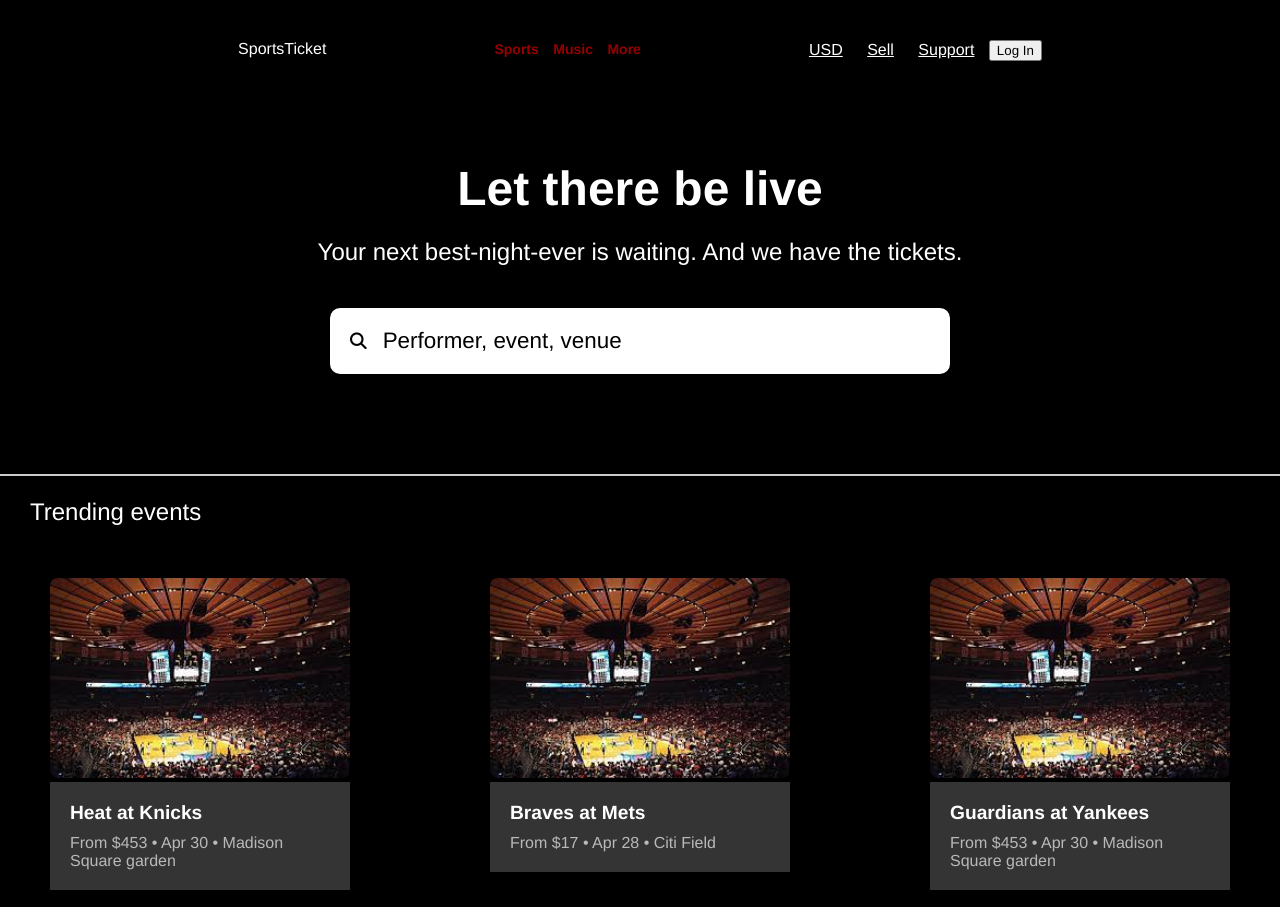
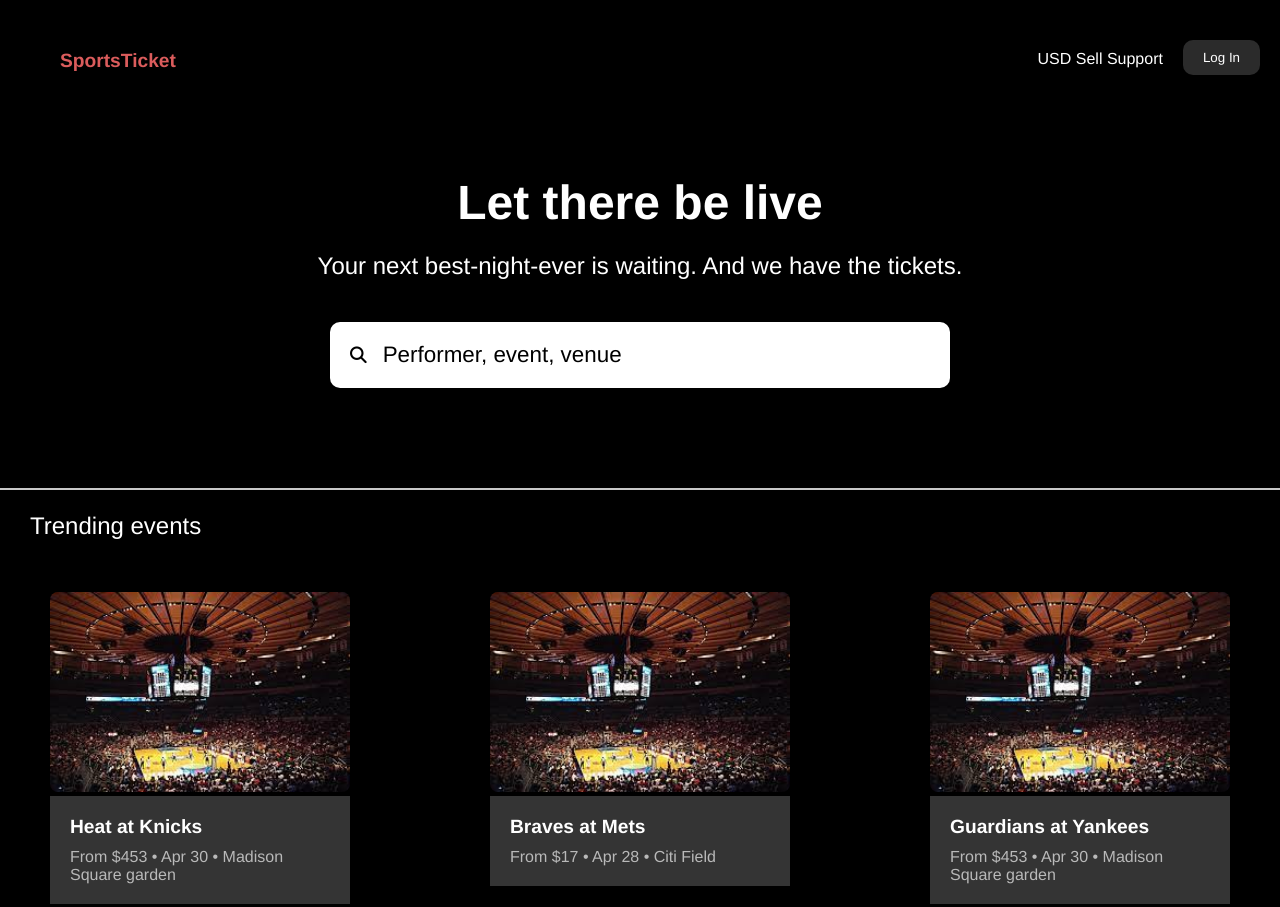
Before and after one commit to moisesg526/sports-ticket, a plain HTML site: page index.html in a window 1280 px wide. Shown: the top 907 px of the page. Drawn offline with Linux system fonts and the light colour scheme.

Commit message:
Adjusted the user login view based on media queries

```diff
--- a/index.html
+++ b/index.html
@@ -14,17 +14,22 @@
   <body>
     <section>
       <nav class="nav">
+        <div class="left-nav">
           <div class="logo">SportsTicket</div>
           <div class="navigations">
             <a href="#">Sports</a>
             <a href="#">Music</a>
             <a href="#">More</a>
           </div>
+        </div>
+        <div class="right-nav">
           <div class="options">
             <a href="#">USD</a>
             <a href="#">Sell</a>
             <a href="#">Support</a>
-          <button>Log In</button>
+          </div>
+          <button class="login">Log In</button>
+          <div class="user"><i class="fa-sharp fa-regular fa-circle-user fa-xl" style="color: #ffffff;"></i></div>
         </div>
       </nav>
     </section>
--- a/styles.css
+++ b/styles.css
@@ -8,14 +8,18 @@
 
 .nav {
   display: flex;
-  justify-content: space-around;
-  padding: 20px;
+  justify-content: space-between;
+  padding: 40px 20px;
   background-color: #000;
 }
 
 .logo {
   color: #fff;
   cursor: pointer;
+  padding: 0 40px;
+  color: #db5c5c;
+  font-weight: 800;
+  font-size: 1.2rem;
 }
 
 .navigations a {
@@ -25,9 +29,22 @@
   text-decoration: none;
   margin-left: 10px;
   cursor: pointer;
+  display: none;
 }
 .top-section {
   background-color: #000;
+}
+
+.left-nav {
+  display: flex;
+}
+
+.options a {
+  display: none;
+}
+
+.login {
+  display: none;
 }
 /* Body */
 
@@ -121,6 +138,11 @@ hr.line {
 }
 
 /* Events Section */
+
+.events-info-heading {
+  background-color: #000;
+  padding: 20px 30px 0;
+}
 
 .events-section {
   background-color: #000;
@@ -374,13 +396,38 @@ li {
 @media only screen and (min-width: 1000px) {
   .nav {
     display: flex;
-    justify-content: space-evenly;
-    padding: 40px 80px;
+    justify-content: space-between;
+    padding: 40px 20px;
   }
 
+  .logo {
+    padding-top: 10px;
+  }
+
+  .right-nav {
+    display: flex;
+  }
   .options a {
     color: #fff;
-    padding: 0 10px;
+    display: contents;
+  }
+
+  .options {
+    padding-top: 10px;
+  }
+
+  .login {
+    display: flex;
+    border: none;
+    border-radius: 10px;
+    margin-left: 20px;
+    padding: 10px 20px;
+    background-color: #2b2b2b;
+    color: #ffffff;
+  }
+
+  .user {
+    display: none;
   }
 
   .searchbar {
@@ -390,11 +437,6 @@ li {
   h1 {
     font-size: 3rem;
   }
-
-.events-info-heading {
-  background-color: #000;
-  padding: 20px 30px  0;
-}
 
   .events-section {
     display: flex;
@@ -419,7 +461,6 @@ li {
     display: block;
     border-radius: 10px;
     margin: 30px;
-
   }
 
   .events-pic {
```
Lines whose indentation alone changed are shown as unchanged.
